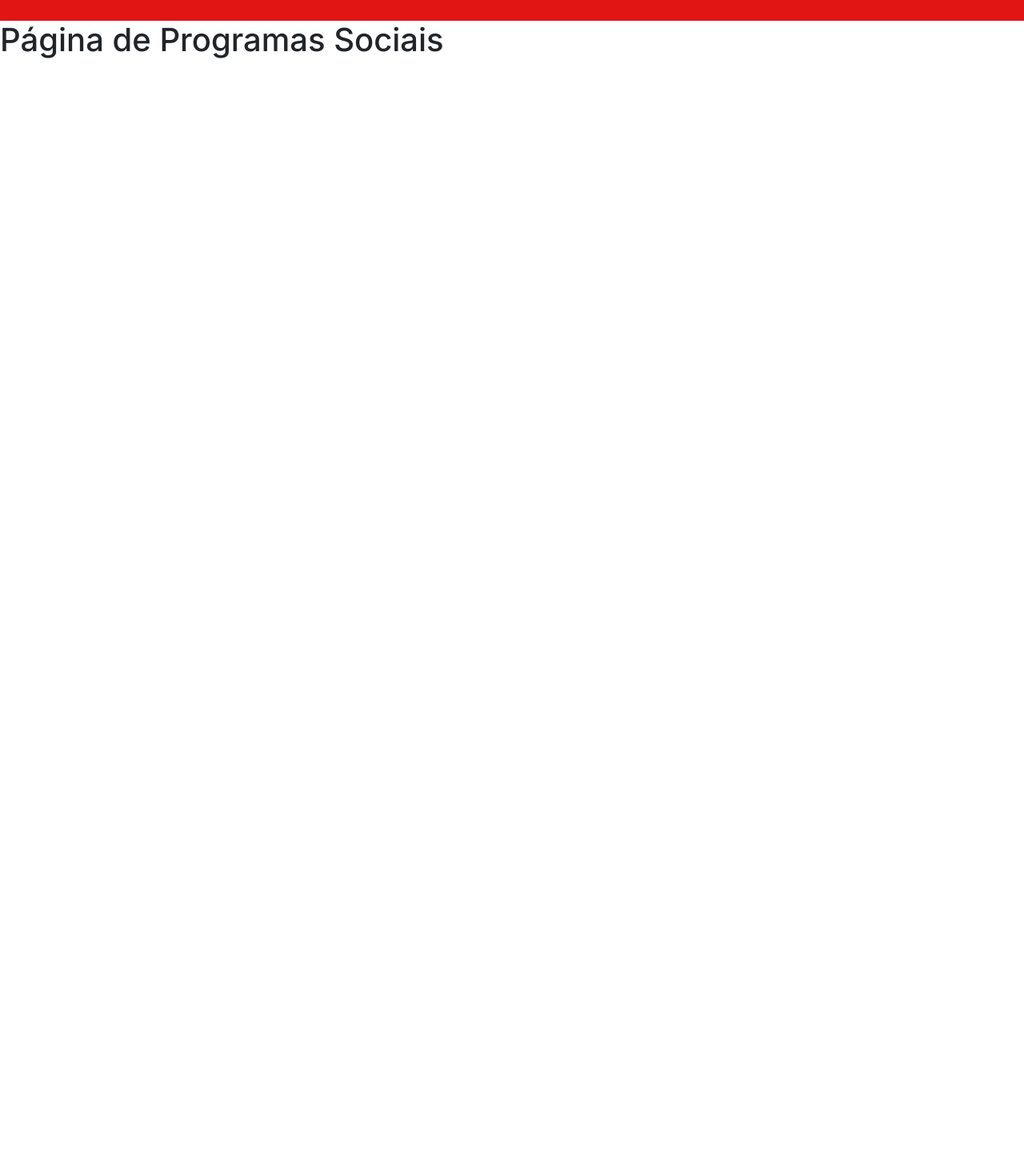
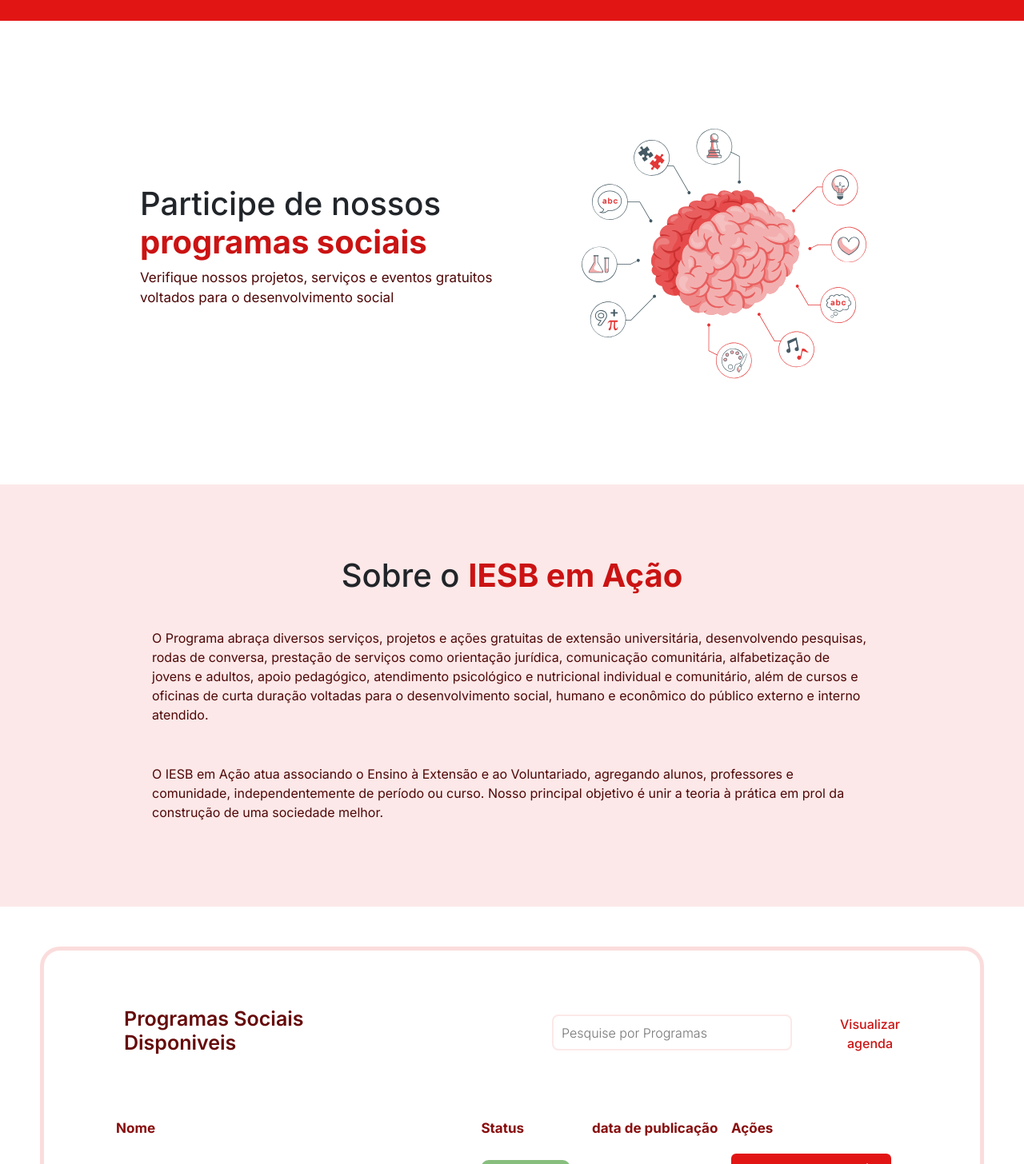
Before and after one commit to fabrica-bayarea/prontuario-front, a Next.js app: page /programas in a window 1280 px wide. Shown: the part 74-1530 px from the top of the page at 80% size. Before the commit the page ends 800 px from the top, so only its background shows below. Built offline with nearby package versions, Linux system fonts and the light colour scheme.

Commit message:
feat: criando tela de programas

```diff
--- a/src/app/(aplicacao)/programas/page.tsx
+++ b/src/app/(aplicacao)/programas/page.tsx
@@ -1,13 +1,67 @@
 "use client";
+import Image from "next/image";
+import style from "./style.module.css";
+import "bootstrap/dist/css/bootstrap.min.css";
+import EventTablePrograms from "@/components/Tables/TablePrograms/tablePrograms";
 
-import Formulario from "@/components/Formulario";
+interface Eventos {
+  id: number;
+  name: string;
+  date: string;
+  status: boolean;
+}
 
-import "bootstrap/dist/css/bootstrap.min.css";
+const eventos : Eventos[] = [
+  {
+    id: 1,
+    name: "Projeto Observatório Socila e Fiscal",
+    date: "12/04/2024",
+    status: true
+  },
+  {
+    id: 2,
+    name: "Projeto Núcleo de Apoio Contábil e Fiscal – NAF",
+    date: "10/05/2024",
+    status: false
+  },
+  {
+    id: 3,
+    name: "Projeto Ação Solidária Covid-19",
+    date: "20/02/2024",
+    status: true
+  }
+];
 
 export default function Programas() {
   return (
-    <div>
-      <h1>Página de Programas Sociais</h1>
-    </div>
+    <>
+      <div className={style.container}>
+        <section className={style.sectionApresentacao}>
+          <h1>
+            Participe de nossos <br /><strong>programas sociais</strong>
+          </h1>
+          <p>Verifique nossos projetos, serviços e eventos gratuitos <br />voltados para o desenvolvimento social</p>
+        </section>
+        <Image
+          src="/Illustracao_Programas.svg"
+          alt="Logo"
+          width={400}
+          height={400}
+        />
+      </div>
+
+      <div className={style.sectionSobreIesb}>
+        <h1>Sobre o <strong>IESB em Ação</strong></h1>
+
+        <p>O Programa abraça diversos serviços, projetos e ações gratuitas de extensão universitária, desenvolvendo pesquisas, rodas de conversa, prestação de serviços como orientação jurídica, comunicação comunitária, alfabetização de jovens e adultos, apoio pedagógico, atendimento psicológico e nutricional individual e comunitário, além de cursos e oficinas de curta duração voltadas para o desenvolvimento social, humano e econômico do público externo e interno atendido.
+        </p>
+
+        <p>O IESB em Ação atua associando o Ensino à Extensão e ao Voluntariado, agregando alunos, professores e comunidade, independentemente de período ou curso. Nosso principal objetivo é unir a teoria à prática em prol da construção de uma sociedade melhor.</p>
+      </div>
+
+      <section>
+        <EventTablePrograms events={eventos} />
+      </section>
+    </>
   );
 }
--- /dev/null
+++ b/src/app/(aplicacao)/programas/style.module.css
@@ -0,0 +1,42 @@
+.container{
+    display: flex;
+    align-items: center;
+    justify-content: center;
+    flex-direction: row;
+    gap: 5.6rem;
+    padding: 90px;
+    background-color: var(--pink-000);
+    box-sizing: border-box;
+    overflow: hidden;
+}
+
+.sectionApresentacao{
+    display: flex;
+    justify-content: center;
+    flex-direction: column;
+    max-width:fit-content;
+}
+
+.sectionApresentacao h1{
+    font-family: var(--font-inter);
+    font-size: 2.5rem;
+    font-weight: 500;
+}
+
+.sectionApresentacao p{
+    font-family: var(--font-inter);
+    font-size: 17px;
+    font-weight: 400;
+}
+
+.sectionSobreIesb{
+    display: flex;
+    justify-content: center;
+    align-items: center;
+    flex-direction: column;
+
+    gap:34px;
+    padding: 90px 190px;
+
+    background-color: var(--pink-100)
+}
```
Also changed, not shown: public/Icon_pencil.svg (added), public/Illustracao_Programas.svg (added).
